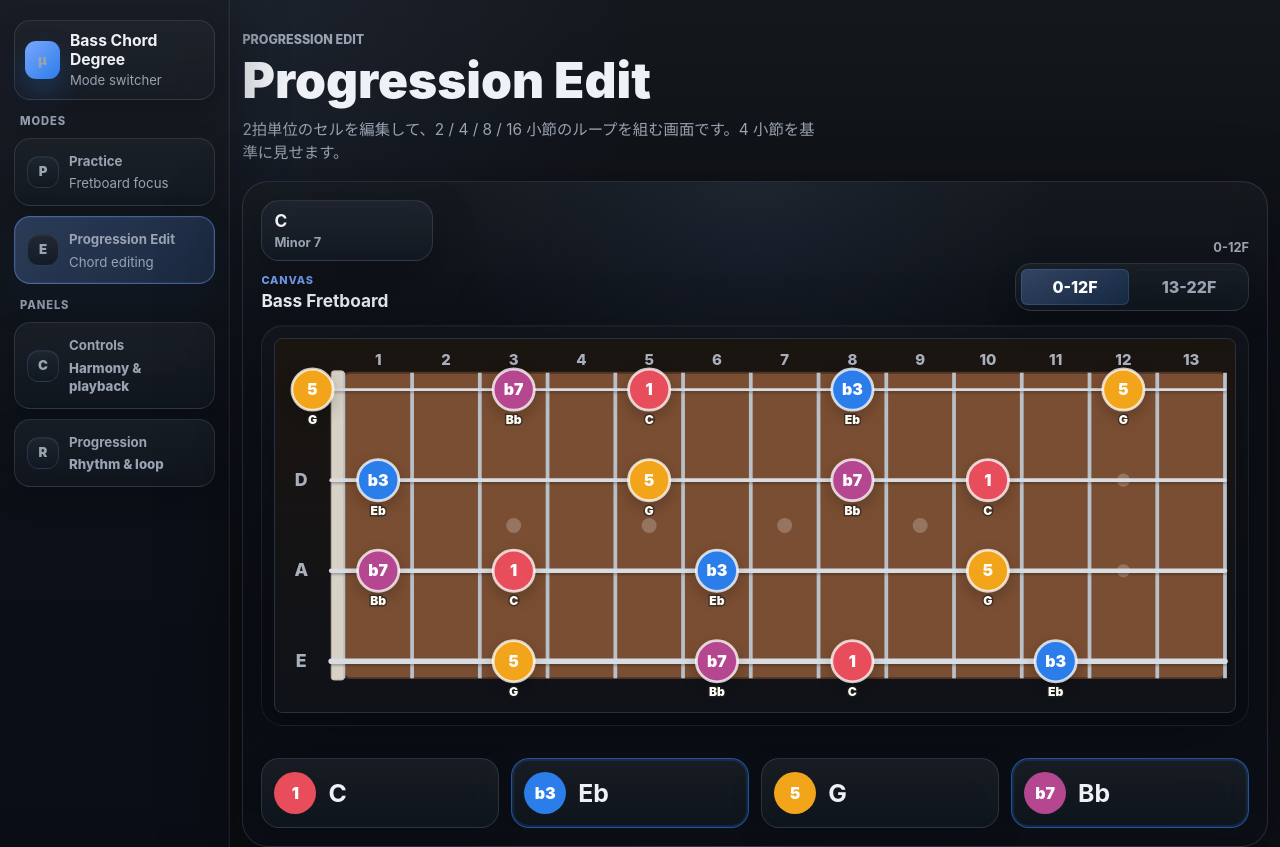
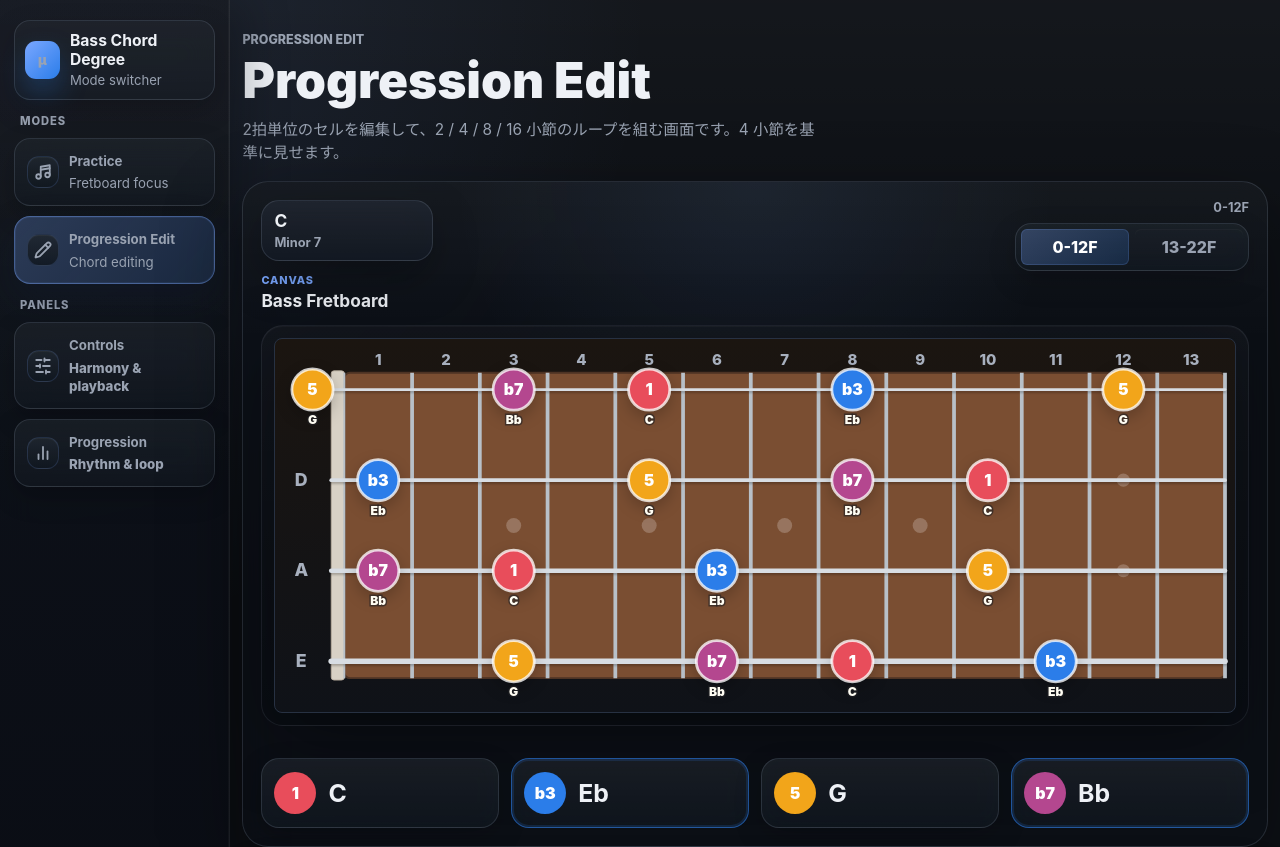
Before and after one commit to muu-ima/muu-fret-degree, a Next.js app: page /progression in a window 1280 px wide. Shown: the top 847 px of the page. Built offline with nearby package versions, Linux system fonts and the light colour scheme.

Commit message:
Use lucide icons in shell navigation

```diff
--- a/app/components/AppShell.tsx
+++ b/app/components/AppShell.tsx
@@ -3,6 +3,7 @@
 import Link from "next/link";
 import { usePathname } from "next/navigation";
 import { type ReactNode } from "react";
+import { LuChartNoAxesColumn, LuMusic4, LuPencil, LuSlidersHorizontal } from "react-icons/lu";
 
 type AppShellProps = {
   children: ReactNode;
@@ -11,14 +12,14 @@ type AppShellProps = {
 const navItems = [
   {
     href: "/",
-    icon: "P",
+    icon: LuMusic4,
     label: "Practice",
     shortLabel: "Practice",
     description: "Fretboard focus",
   },
   {
     href: "/progression",
-    icon: "E",
+    icon: LuPencil,
     label: "Progression Edit",
     shortLabel: "Edit",
     description: "Chord editing",
@@ -28,14 +29,14 @@ const navItems = [
 const panelItems = [
   {
     key: "controls",
-    icon: "C",
+    icon: LuSlidersHorizontal,
     label: "Controls",
     shortLabel: "Controls",
     description: "Harmony & playback",
   },
   {
     key: "progression",
-    icon: "R",
+    icon: LuChartNoAxesColumn,
     label: "Progression",
     shortLabel: "Progression",
     description: "Rhythm & loop",
@@ -84,6 +85,7 @@ export function AppShell({ children }: AppShellProps) {
           <nav className="sidebarNav" aria-label="Main">
             {navItems.map((item) => {
               const isActive = pathname === item.href;
+              const Icon = item.icon;
               return (
                 <Link
                   key={item.href}
@@ -97,7 +99,7 @@ export function AppShell({ children }: AppShellProps) {
                   }}
                 >
                   <span className="sidebarItemIcon" aria-hidden="true">
-                    {item.icon}
+                    <Icon />
                   </span>
                   <span className="sidebarItemBody">
                     <strong>
@@ -115,7 +117,9 @@ export function AppShell({ children }: AppShellProps) {
         <div className="sidebarSection">
           <p className="sidebarSectionLabel">Panels</p>
           <div className="sidebarTools">
-            {panelItems.map((item) => (
+            {panelItems.map((item) => {
+              const Icon = item.icon;
+              return (
                 <button
                   key={item.key}
                   type="button"
@@ -123,7 +127,7 @@ export function AppShell({ children }: AppShellProps) {
                   onClick={() => handlePanelOpen(item.key)}
                 >
                   <span className="sidebarItemIcon" aria-hidden="true">
-                  {item.icon}
+                    <Icon />
                   </span>
                   <span className="sidebarItemBody">
                     <strong>
@@ -133,7 +137,8 @@ export function AppShell({ children }: AppShellProps) {
                     <span>{item.description}</span>
                   </span>
                 </button>
-            ))}
+              );
+            })}
           </div>
         </div>
       </aside>
--- a/app/globals.css
+++ b/app/globals.css
@@ -193,6 +193,12 @@ input {
   box-shadow: inset 0 1px 0 rgba(255, 255, 255, 0.04);
 }
 
+.sidebarItemIcon svg {
+  width: 18px;
+  height: 18px;
+  stroke-width: 2.4;
+}
+
 .sidebarItemBody {
   display: grid;
   min-width: 0;
@@ -816,7 +822,7 @@ select:focus-visible,
 
 .fretboardCanvasHeader {
   display: flex;
-  align-items: end;
+  align-items: start;
   justify-content: space-between;
   gap: 16px;
 }
--- a/package.json
+++ b/package.json
@@ -11,7 +11,8 @@
   "dependencies": {
     "next": "^16.2.9",
     "react": "19.0.0",
-    "react-dom": "19.0.0"
+    "react-dom": "19.0.0",
+    "react-icons": "^5.6.0"
   },
   "devDependencies": {
     "@types/node": "22.15.33",
```
Also changed, not shown: 1 other file (tests, documents, lock files or other folders). Lines whose indentation alone changed are shown as unchanged.
